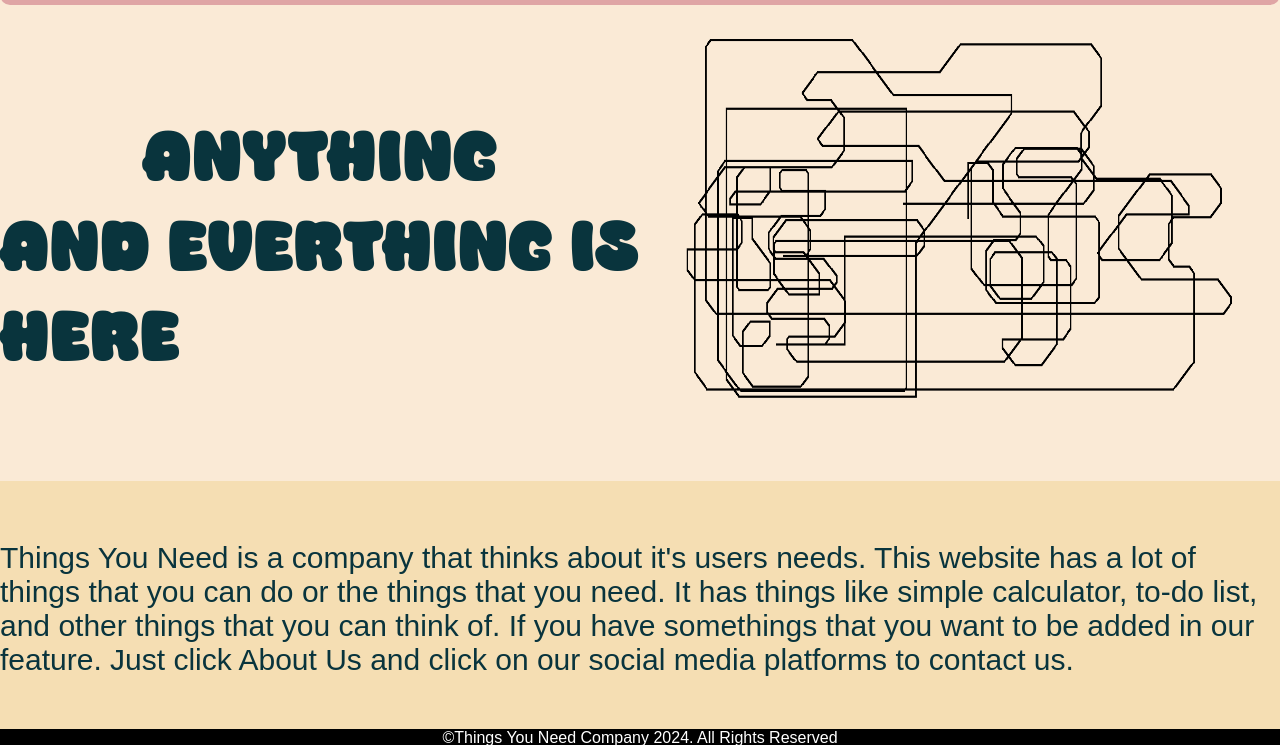
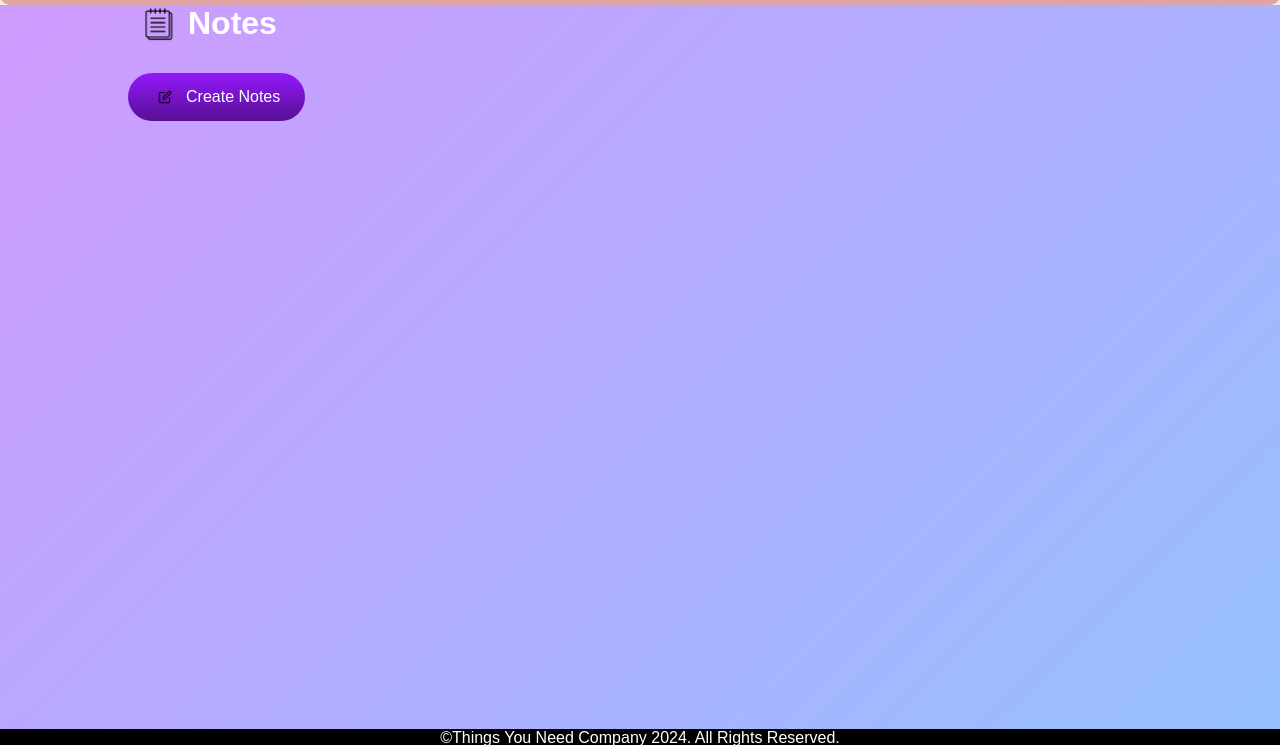
Before and after one commit to Diwagj/projectthingsyouneed.co, a plain HTML site: page index.html in a window 1280 px wide. Shown: the part 55-800 px from the top of the page. Drawn offline with Linux system fonts and the light colour scheme.

Commit message:
Update index.html

```diff
--- a/index.html
+++ b/index.html
@@ -3,50 +3,10 @@
 <head>
     <meta charset="UTF-8">
     <meta name="viewport" content="width=device-width, initial-scale=1.0">
-    <title>Home</title>
+    <title>Template</title>
     <link rel="stylesheet" href="styles.css">
 </head>
 <body>
-    <style>
-        .upper{
-            display: flex;
-            width: 100%;
-            height: 58.5vh;
-
-        }
-        .content .upper .left{
-            display: flex;
-            flex-direction: column;
-            color: rgb(9, 52, 61);
-        }
-        .upper .left p {
-            font-family: bubbly;
-            font-size: 70px;
-            margin: 0 auto;
-        }
-        .upper .right img {
-            margin: auto;
-            width: 95%;
-            height: 99%;
-            background: transparent;
-            margin-top: 1px;
-        }
-        .middle {
-            display: flex;
-            justify-content: center;
-            width: 100%;
-            height: 32vh;
-            background: wheat;
-        }
-        .middle p {
-            font-size: 30px;
-            color: rgb(9, 52, 61);
-            margin: auto;
-        }
-        .content {
-            flex-direction: column;
-        }
-    </style>
     <div class="navigation">
         <div class="left">
             <a href="homepage.html"><img src="Pictures/logo2.png" width="90px" style="padding-right: 40px; padding-left: 7px;"></a>
@@ -58,21 +18,67 @@
         </div>
     </div>
     <div class="content">
-        <div class="upper">
-            <div class="left">
-                <p style="margin-top: auto;">ANYTHING</p>
-                <p style="margin-bottom: auto;">AND EVERTHING IS HERE</p>
-            </div>
-            <div class="right">
-                <img src="Pictures/background.png" alt="">
+        <div class="container">
+            <!-- put note icon on the image -->
+            <h1><img src="Pictures/note.png">Notes</h1>
+            <!-- put edit icon on the image -->
+            <button class="btn"><img src="Pictures/edit.png">Create Notes</button>
+            <div class="notes-container">
+                <p contenteditable="true" class="input-box">
+                    <!-- delete icon  -->
+                    <img src="Pictures/trash.png">
+                </p>
             </div>
         </div>
-        <div class="middle">
-            <p>Things You Need is a company that thinks about it's users needs. This website has a lot of things that you can do or the things that you need. It has things like simple calculator, to-do list, and other things that you can think of. If you have somethings that you want to be added in our feature. Just click About Us and click on our social media platforms to contact us.</p>
-        </div>
         <div class="footer">
-            <p>©Things You Need Company 2024. All Rights Reserved</p>
+            <p>©Things You Need Company 2024. All Rights Reserved.</p>
         </div>
     </div>
+
+    <script>
+        const notesContainer = document.querySelector(".notes-container");
+        const createBtn = document.querySelector(".btn");
+        let notes = document.querySelectorAll(".input-box");
+
+        function showNotes(){
+            notesContainer.innerHTML = localStorage.getItem("notes");
+        }
+
+        showNotes();
+
+        function updateStorage(){
+            localStorage.setItems("notes", notes.InnerHTML)
+        }
+
+        createBtn.addEventListener("click", () => {
+            let inputBox = document.createElement("p");
+            let img = document.createElement("img");
+            inputBox.className = "input=box";
+            inputBox.setAttribute("contenteditable", "true");
+            img.src = "img/delete.png";
+            notesContainer.appendChild(inputBox).appendChild(img);
+        })
+
+        notesContainer.addEventListener("click", function(e){
+            if(e.target.tagName === "IMG") {
+                e.target.parentElement.remove();
+                updateStorage();
+            } else if (e.target.name === "P") {
+                notes = document.querySelectorAll(".input-box");
+                notes.forEach(nt => {
+                    nt.onkeyup = function(){
+                        updateStorage();
+                    }
+                })
+            }
+        })
+
+        document.addEventListener("keydown", event => {
+            if(event.key === "Enter") {
+                document.execCommand("insertLineBreak");
+                event.preventDefault();
+            }
+        })
+    </script>
 </body>
 </html>
```
Lines whose indentation alone changed are shown as unchanged.
